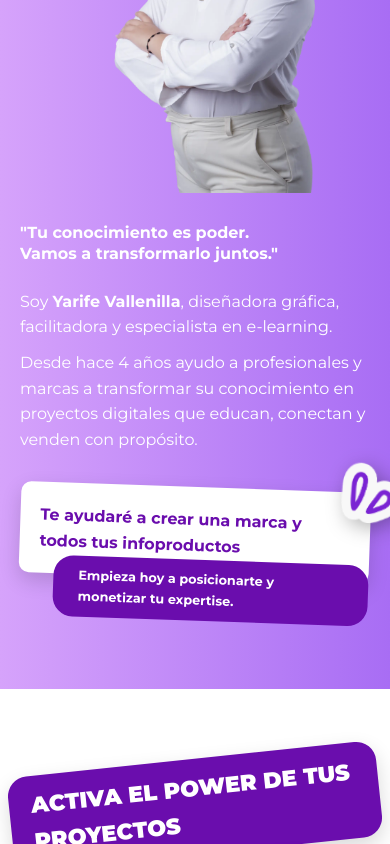
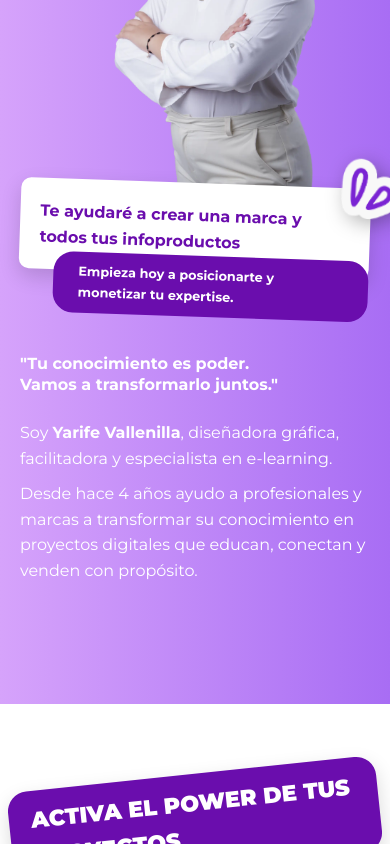
Before and after one commit to homi-ve/yarife-guaybo-landing, a React (Create React App) app: page / in a window 390 px wide. Shown: the part 1308-2152 px from the top of the page. Built offline with nearby package versions, Linux system fonts and the light colour scheme.

Commit message:
enhace: adding tip--container in mobile

```diff
--- a/src/components/About/About.css
+++ b/src/components/About/About.css
@@ -117,6 +117,10 @@
   font-size: clamp(1rem, 1.2vw, 1.2rem);
 }
 
+.tip-container--sm {
+  display: none;
+}
+
 .tip-container span {
   background-color: var(--primary);
   padding: 10px 25px;
@@ -161,6 +165,15 @@
     transform: translate(-10%,-100%) rotate(25deg);
     top: 0;
   }
+  .about-grid {  gap:0}
+  .tip-container--sm {
+    display: block;
+    margin: -10px 0 70px 0;
+    z-index: 2;
+  }
+  .tip-container--md {
+    display: none;
+  }
 
 }
 
@@ -173,7 +186,7 @@
 @media (max-width: 576px) {
 
   .about-person { height: 400px; margin-top: 0; }
-  .about-grid { padding: 0 20px; margin: 60px 0;}
+  .about-grid { padding: 0 20px; margin: 60px 0; }
   .bg-bulb,.bg-briefcase {
     width: 70px;
   }
--- a/src/components/About/About.js
+++ b/src/components/About/About.js
@@ -21,7 +21,11 @@ const About = () => {
           <img className="about-person" src={personAbout} alt="Yarife Vallenilla" />
 
         </div>
-
+        <div className='tip-container tip-container--sm'>
+            Te ayudaré a crear una marca y todos tus infoproductos
+            <span>Empieza hoy a posicionarte y monetizar tu expertise.</span>
+            <img src={quotationMarks}/>
+        </div>
         {/* Columna derecha */}
         <div className="about-right">
           <p className="quote">
@@ -35,7 +39,7 @@ const About = () => {
             Desde hace 4 años ayudo a profesionales y marcas a transformar su conocimiento en proyectos digitales
             que <span >educan</span>, <span >conectan</span> y <span >venden</span> con propósito.
           </p>
-          <div className='tip-container'>
+          <div className='tip-container tip-container--md'>
               Te ayudaré a crear una marca y todos tus infoproductos
               <span>Empieza hoy a posicionarte y monetizar tu expertise.</span>
               <img src={quotationMarks}/>
```
